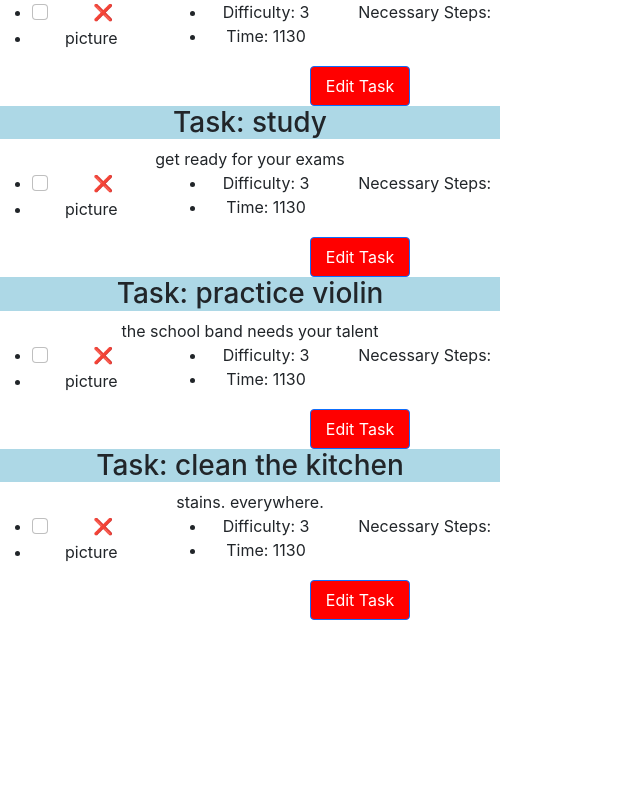
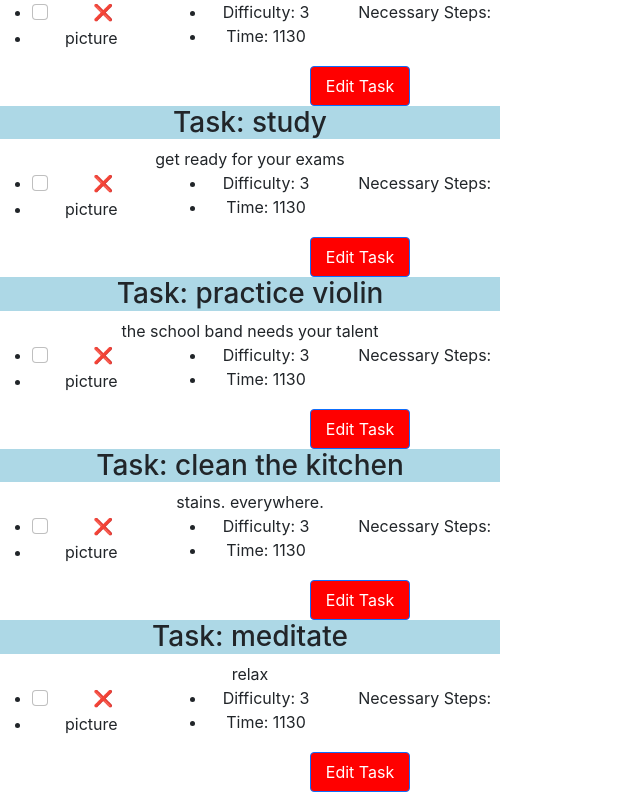
Before and after one commit to cmeiss/team18, a React (Create React App) app: page / in a window 1280 px wide. Shown: the part 2959-3751 px from the top of the page, without its empty margins (0-640 px from the left). Before the commit the page ends 3579 px from the top, so only its background shows below. Built offline with nearby package versions, Linux system fonts and the light colour scheme.

Commit message:
added tasks:

```diff
--- a/src/App.tsx
+++ b/src/App.tsx
@@ -14,10 +14,8 @@ import { DndProvider } from "react-dnd";
 import { HTML5Backend } from "react-dnd-html5-backend";
 
 function App(): JSX.Element {
-    const [role, setRole] = useState<User>({
-        name: "User1",
-        userList: []
-    }); //I set this intial user to make the user list display something
+    // eslint-disable-next-line prettier/prettier
+    const [role, setRole] = useState<User>({ name: "User1", userList: [] }); //I set this intial user to make the user list display something
     const [roles, setRoles] = useState<User[]>([
         { name: "Please Select: ", userList: [] }, //Please select is necessary because the first item in drop down list is not selectable
         { name: "Super", userList: [] },
@@ -91,7 +89,7 @@ function App(): JSX.Element {
                         setUser={setRole}
                         users={roles}
                         tasks={tasks}
-                        setTasks={updateTasks}
+                        setTasks={setTasks}
                         setUsers={setRoles}
                     ></UserList>
                 </div>
--- a/src/TASKS.tsx
+++ b/src/TASKS.tsx
@@ -189,5 +189,16 @@ export const TASKS: Task[] = [
         difficulty: 3,
         numUsers: 0,
         time: 1130
+    },
+    {
+        id: 8,
+        name: "meditate",
+        description: "relax",
+        status: false,
+        image: "picture",
+        steps: [],
+        difficulty: 3,
+        numUsers: 0,
+        time: 1130
     }
 ];
--- a/src/interfaces/user.ts
+++ b/src/interfaces/user.ts
@@ -1,8 +1,6 @@
 import { Task } from "./task";
 /* Interface for users of the app */
 export interface User {
-    tasks(arg0: string, tasks: any, setTasks: any): void;
-    setTasks(arg0: string, tasks: any, setTasks: any): void;
     name: string;
     userList: Task[];
 }
--- a/src/list-components/UserList.tsx
+++ b/src/list-components/UserList.tsx
@@ -22,19 +22,6 @@ interface UserProps {
 }
 
 // export function UserList(user: UserProps): JSX.Element {
-function sort(
-    type_of_sort: string,
-    tasks: Task[],
-    setTasks: (newTasks: Task[]) => void
-): void {
-    if (type_of_sort == "alphabet") {
-        setTasks(filter_by_alphabetical_order(tasks));
-    } else if (type_of_sort == "time") {
-        setTasks(filter_by_time_needed(tasks));
-    } else if (type_of_sort == "difficulty") {
-        setTasks(filter_by_difficulty(tasks));
-    }
-}
 
 export function UserList({
     user,
@@ -44,6 +31,20 @@ export function UserList({
     setTasks,
     setUsers
 }: UserProps): JSX.Element {
+    function sort(
+        type_of_sort: string,
+        tasks: Task[],
+        setTasks: (newTasks: Task[]) => void
+    ): void {
+        if (type_of_sort == "alphabet") {
+            setTasks(filter_by_alphabetical_order(tasks));
+        } else if (type_of_sort == "time") {
+            setTasks(filter_by_time_needed(tasks));
+        } else if (type_of_sort == "difficulty") {
+            setTasks(filter_by_difficulty(tasks));
+        }
+    }
+
     const [{ isOver }, drop] = useDrop({
         accept: "task",
         drop: (item: Task) => addTaskUserList(item.id),
```
